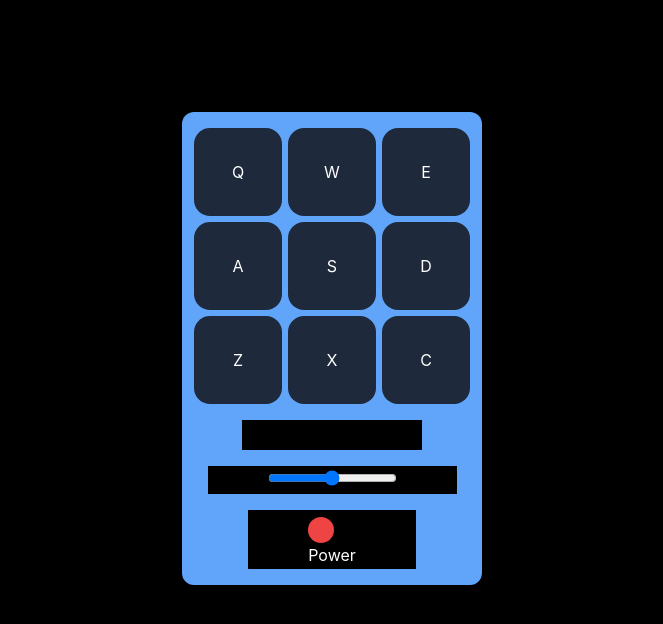
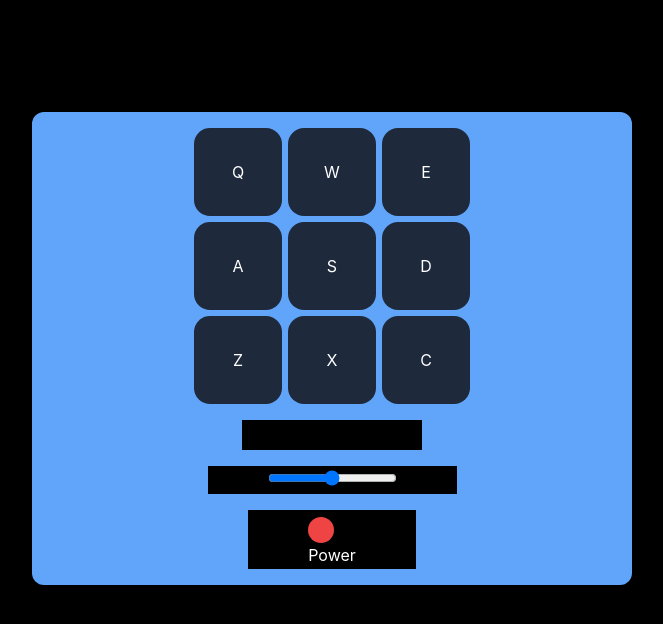
Before and after one commit to alanbacay02/drum-machine, a React (Create React App) app: page / in a window 1280 px wide. Shown: the top 624 px of the page, without its empty margins (308-971 px from the left). Built offline with nearby package versions, Linux system fonts and the light colour scheme.

Commit message:
fixed an issue where volume slider does not work on soundpad click

```diff
--- a/src/App.js
+++ b/src/App.js
@@ -123,7 +123,7 @@ export default function App() {
 	// Creates state `instName` to track name of instrument being played.
 	const [instName, setInstName] = useState('');
 	// Creates state `volume` to track volume level of app.
-	const [audioVolume, setAudioVolume] = useState(1);
+	const [audioVolume, setAudioVolume] = useState(0.5);
 	// Creates state `isAppOn` to track power state of app.
 	const [isAppOn, setIsAppOn] = useState(true);
 
@@ -195,6 +195,7 @@ export default function App() {
 	function handleVolumeChange(event) {
 		// Sets `audioVolume` state to the event value number.
 		setAudioVolume(event.target.valueAsNumber);
+		console.log(audioVolume);
 	}
 
 	// Creates function `playAudio` that plays a respective audio file based on the supplied `index` `onClick` or on `keydown` event.
@@ -205,6 +206,8 @@ export default function App() {
 		}
 		// Gets the audio file being played and resets its play duration to 0.
 		audio[audioIndex].currentTime = 0;
+		// Assigns `audioVolume` state to the volume level of the audio file.
+		audio[audioIndex].volume = audioVolume;
 		// Plays the audio file located in the `audio` array associated with the index.
 		audio[audioIndex].play();
 		// Calls `activateButton` to handle active button states.
@@ -233,7 +236,7 @@ export default function App() {
 	// Returns a div `App` with child element `SoundPad` with passed in props `handleClick` which is a function, `activeButtonIndex` which is an integer, `instName` which is a string, and `buttonRefs` which is an object.
 	return (
 		<div className="App">
-			<div className="flex flex-col gap-y-4 max-w-[300px] py-4 mx-auto mt-28 bg-blue-400 rounded-xl">
+			<div className="flex flex-col gap-y-4 py-4 mx-auto mt-28 w-[300px] md:w-[600px] bg-blue-400 rounded-xl">
 				<div id="soundpad" className="grid grid-cols-3 gap-[6px] mx-auto">
 					<SoundPad buttonRefs={buttonRefs} handleClick={playAudio}/>
 				</div>
```
